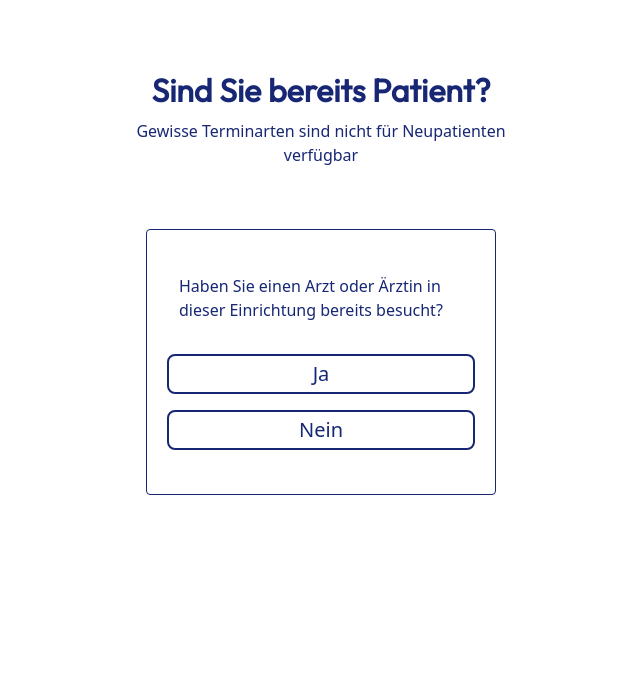
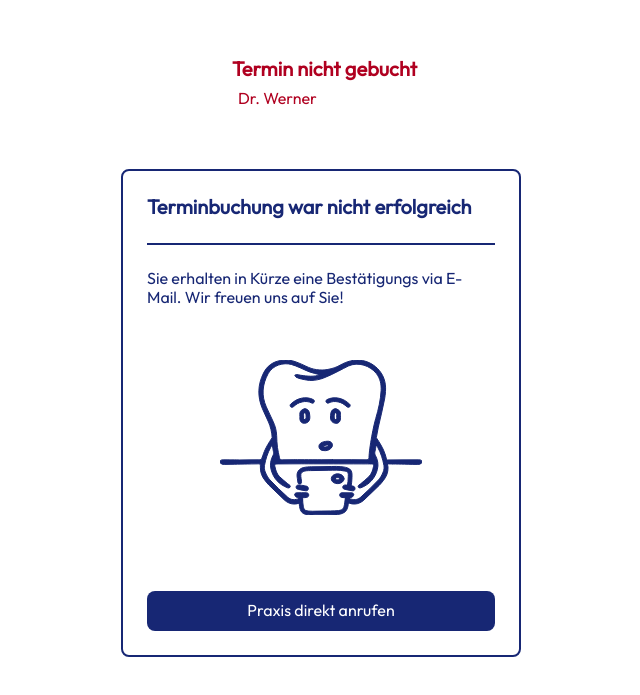
Before and after one commit to ZAP-Wunschlachen/wunschlachen-library, a Nuxt app: page /pory in a window 1280 px wide. Shown: the part 135-830 px from the top of the page, without its empty margins (319-959 px from the left). Built offline with nearby package versions, Linux system fonts and the light colour scheme.

Commit message:
add/AppointmentRegistrationError

```diff
--- a/components/AppointmentRegistrationError.vue
+++ b/components/AppointmentRegistrationError.vue
@@ -1,54 +1,44 @@
 <template>
-  <div
-    class="flex border-2 w-full h-full pt-[144px] pb-[280px] px-0 items-center justify-center g-[8px]"
-  >
-    <div class="flex flex-col items-center gap-[48px]">
+  <div class="container">
+    <div class="inner-container">
       <div>
-        <template v-if="item && item.Logo">
-          <DirectusImg :image="item.Logo" width="170px" height="170px" />
-        </template>
-        <template v-else>
-          <p>Loading logo...</p>
-        </template>
+        <slot name="logo"></slot>
       </div>
-      <div
-        class="flex flex-col justify-center items-center gap-[61px] self-stretch"
-      >
-        <div class="flex flex-col justify-center items-center">
-          <div class="flex flex-row pt-0 pl-[7px] pr-[32px] gap-[32px]">
+      <div class="content">
+        <div class="header">
+          <div class="header-content">
             <div>
-              <DirectusImg :image="item.favicon" width="52px" height="52px" />
+              <slot name="favicon"></slot>
             </div>
-            <div
-              class="flex flex-col self-stretch gap-[8px] text-[var(--error-red-0)]"
-            >
+            <div class="title">
               <h3>Termin nicht gebucht</h3>
-              <h4
-                style="font-weight: 300"
-                class="text-light pl-6 flex flex-col"
-              >
-                Frau Steltenkamp | Zahnärztin
+              <h4 class="dentist-name">
+                {{ formattedDentistName }}
               </h4>
             </div>
           </div>
         </div>
 
-        <div class="flex flex-col gap-[40px]">
-          <div
-            class="flex min-w-[350px] max-w-[400px] flex-col p-[24px] border-2 rounded-lg"
-          >
+        <div class="body">
+          <div class="message-box">
             <h3>Terminbuchung war nicht erfolgreich</h3>
 
-            <div
-              class="w-full my-[24px] h-[2px] flex-shrink-0 bg-[var(--dental-blue-0)]"
-            ></div>
+            <div class="separator"></div>
 
             <p>
               Sie erhalten in Kürze eine Bestätigungs via E-Mail. Wir freuen uns
               auf Sie!
             </p>
 
-            <div class="mx-auto my-[52px]">
+            <div class="image-container">
+              <svg
+                xmlns="http://www.w3.org/2000/svg"
+                width="202"
+                height="155"
+                viewBox="0 0 202 155"
+                fill="none"
+              >
+                <!-- SVG content -->
                 <svg
                   xmlns="http://www.w3.org/2000/svg"
                   width="202"
@@ -113,6 +103,7 @@
                     </clipPath>
                   </defs>
                 </svg>
+              </svg>
             </div>
 
             <GenericButton
@@ -120,12 +111,13 @@
               :plain="false"
               :disabled="false"
               label="Auswählen"
-              class="mt-[24px]"
+              class="call-button"
+              @click="handleClick"
             >
               <template #label>
-                <h4 class="text-white" style="font-weight: 300">
-                  Praxis direkt anrufen
-                </h4>
+                <div>
+                  <h4 class="button-text">Praxis direkt anrufen</h4>
+                </div>
               </template>
             </GenericButton>
           </div>
@@ -135,72 +127,122 @@
   </div>
 </template>
 
-<script setup>
-import { ref } from "vue";
+<script setup lang="ts">
+import type { Appointment } from "~/types/types";
 
-const { getSingletonItem } = useDirectusItems();
-const item = ref(null);
+const props = defineProps<{
+  appointment: Appointment;
+}>();
 
-import { useIcons } from "@/composables/useIcons";
-const { getDirectusIcon } = useIcons();
+const handleClick = () => {
+  const phoneNumber = "+49123456789"; // hardcoded phone number temporarily TODO
+  window.location.href = `tel:${phoneNumber}`;
+};
 
-const emit = defineEmits(["update:modelValue", "input-error"]);
-
-const { data: clockIcon } = await useAsyncData("clockIcon", async () => {
-  return await getDirectusIcon("clock_icon");
+const formattedDentistName = computed(() => {
+  return props.appointment.dentist.name;
 });
-
-const { data: mapIcon } = await useAsyncData("mapIcon", async () => {
-  return await getDirectusIcon("map_pin_icon");
-});
-
-const { data, error } = await useAsyncData("item", async () => {
-  return await getSingletonItem({
-    collection: "CMS",
-    params: {
-      fields: [
-        "*,Logo.*,Logo.title,Logo.filename_download, favicon.id, favicon.filename_download,favicon.type",
-      ],
-    },
-  });
-});
-
-const accordionArray = [
-  {
-    title: "Montag, 11. Juli",
-    content: ["9:30", "11:45", "16:15"],
-  },
-  {
-    title: "Dienstag, 12. Juli",
-    content: ["9:30", "11:45", "16:15"],
-  },
-  {
-    title: "Dienstag, 13. Juli",
-    content: [
-      "9:30",
-      "11:45",
-      "16:15",
-      "9:30",
-      "11:45",
-      "16:15",
-      "9:30",
-      "11:45",
-      "16:15",
-      "9:30",
-      "11:45",
-    ],
-  },
-];
-
-if (error.value) {
-  console.error("Error fetching item:", error.value);
-} else {
-  item.value = data.value;
-  console.log("item", item.value);
-}
 </script>
 
 <style>
+.container {
+  display: flex;
+  width: 100%;
+  min-width: 100%;
+  height: 100%;
+  padding-top: 144px;
+  padding-bottom: 280px;
+  padding-left: 0;
+  padding-right: 0;
+  align-items: center;
+  justify-content: center;
+  gap: 8px;
+}
+
+.inner-container {
+  display: flex;
+  flex-direction: column;
+  align-items: center;
+  gap: 48px;
+}
+
+.content {
+  display: flex;
+  flex-direction: column;
+  justify-content: center;
+  align-items: center;
+  gap: 61px;
+  align-self: stretch;
+}
+
+.header {
+  display: flex;
+  flex-direction: column;
+  justify-content: center;
+  align-items: center;
+}
+
+.header-content {
+  display: flex;
+  flex-direction: row;
+  padding-top: 0;
+  padding-left: 7px;
+  padding-right: 32px;
+  gap: 32px;
+}
+
+.title {
+  display: flex;
+  flex-direction: column;
+  align-self: stretch;
+  gap: 8px;
+  color: var(--error-red-0);
+}
+
+.dentist-name {
+  font-weight: 300;
+  padding-left: 6px;
+  display: flex;
+  flex-direction: column;
+}
+
+.body {
+  display: flex;
+  flex-direction: column;
+  gap: 40px;
+}
+
+.message-box {
+  display: flex;
+  min-width: 350px;
+  max-width: 400px;
+  flex-direction: column;
+  padding: 24px;
+  border: 2px solid;
+  border-radius: 8px;
+}
+
+.separator {
+  width: 100%;
+  margin: 24px 0;
+  height: 2px;
+  flex-shrink: 0;
+  background-color: var(--dental-blue-0);
+}
+
+.image-container {
+  margin: 52px auto;
+}
+
+.call-button {
+  margin-top: 24px;
+}
+
+.button-text {
+  color: white;
+  font-weight: 300;
+}
+
 .h4-with-space::before {
   content: "";
   display: inline-block;
--- a/pages/pory.vue
+++ b/pages/pory.vue
@@ -19,9 +19,9 @@
       :available-appointments="availableAppointments"
     ></AppointmentRegistrationPickDate> -->
 
-    <AppointmentRegistrationOldPatient
-      @pick-choice="handleChoice"
-    ></AppointmentRegistrationOldPatient>
+    <AppointmentRegistrationError
+      :appointment="appointment"
+    ></AppointmentRegistrationError>
   </div>
 </template>
 
```
Lines whose indentation alone changed are shown as unchanged.
